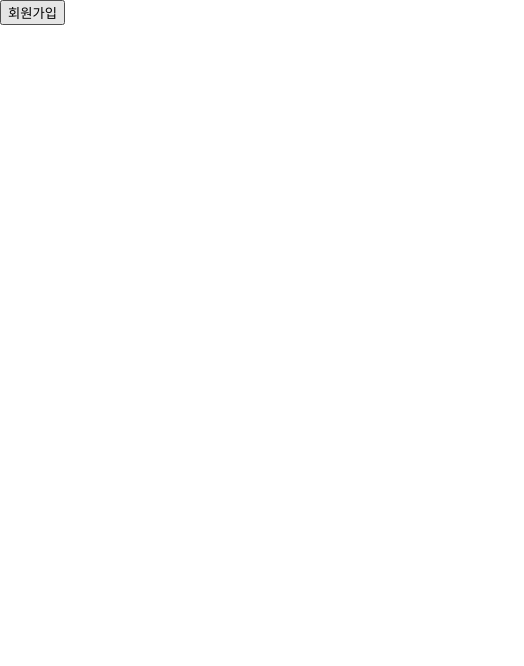
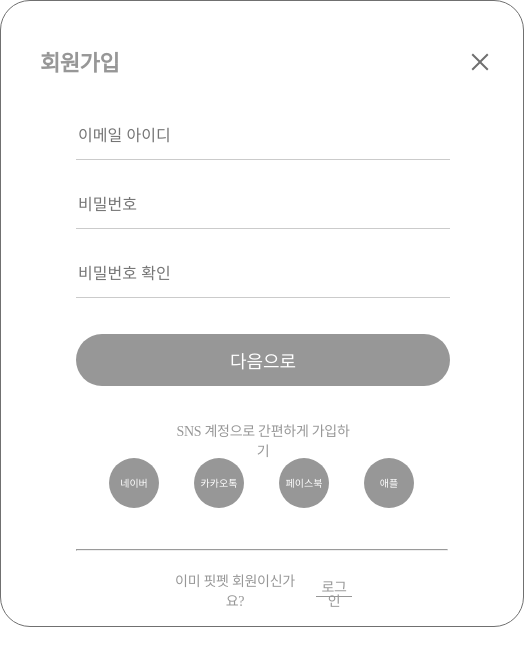
Before and after one commit to cjy0019/FITPET, a React (Create React App) app in the folder fitpet/: page /signup in a window 390 px wide. Shown: the top 666 px of the page, 524 px wide, since content can reach past the window. Built offline with nearby package versions, Linux system fonts and the light colour scheme.

Commit message:
feat : 회원가입 1단계 스타일 적용
- 회원가입 1단계 스타일 적용
- 데스크탑 적용 기준
- 추후 팝업, 반응형 작업 해야 함

```diff
--- /dev/null
+++ b/fitpet/src/components/signUp/SignUp.jsx
@@ -0,0 +1,28 @@
+import React from 'react';
+import styled from 'styled-components';
+import SignUpContent from './SignUpContent';
+import SignUpHeader from './SignUpHeader';
+
+const SignUp = () => {
+  return (
+    <form>
+      <SignUpWrapper>
+        {/* 회원가입 헤더 부분 */}
+        <SignUpHeader />
+        {/* 회원가입 내용 */}
+        <SignUpContent />
+      </SignUpWrapper>
+    </form>
+  );
+};
+
+const SignUpWrapper = styled.div`
+  width: 52.4rem;
+  height: 62.7rem;
+  padding: 5rem 3.9rem 4.7rem;
+  border-radius: 30px;
+  border: solid 1px #707070;
+  background-color: #ffffff;
+`;
+
+export default SignUp;
--- /dev/null
+++ b/fitpet/src/components/signUp/SignUpBottom.jsx
@@ -0,0 +1,54 @@
+import React from 'react';
+import { Link } from 'react-router-dom';
+import styled from 'styled-components';
+
+const SignUpBottom = () => {
+  return (
+    <div>
+      <Line />
+      {/* 라인 아래 부분 */}
+      <BottomTextBlock>
+        <BottomText>이미 핏펫 회원이신가요?</BottomText>
+        <Link to='/login' className='login'>
+          로그인
+        </Link>
+      </BottomTextBlock>
+    </div>
+  );
+};
+
+const Line = styled.hr`
+  margin-bottom: 2.1rem;
+`;
+const BottomTextBlock = styled.div`
+  text-align: center;
+  .login {
+    display: inline-block;
+    width: 3.6rem;
+    height: 1.6rem;
+    margin: 0 0.3rem 0.2rem 1.5rem;
+    font-size: 1.4rem;
+    font-weight: 500;
+    font-stretch: normal;
+    font-style: normal;
+    line-height: 1;
+    letter-spacing: -0.28px;
+    text-align: center;
+    border-bottom: 1px solid #979797;
+    color: #979797;
+  }
+`;
+const BottomText = styled.p`
+  display: inline-block;
+  width: 13.2rem;
+  height: 1.6rem;
+  font-size: 1.4rem;
+  font-weight: normal;
+  font-stretch: normal;
+  font-style: normal;
+  line-height: 1.43;
+  letter-spacing: -0.28px;
+  text-align: center;
+  color: #979797;
+`;
+export default SignUpBottom;
--- a/fitpet/src/components/signUp/SignUpContent.jsx
+++ b/fitpet/src/components/signUp/SignUpContent.jsx
@@ -1,16 +1,24 @@
 import React, { Component } from 'react';
+import SignUpInput from './SignUpInput';
+import SignUpSocial from './SignUpSocial';
+import SignUpBottom from './SignUpBottom';
+import styled from 'styled-components';
 
 export class SignUpContent extends Component {
   render() {
     return (
-      <div>
-        회원가입
-        <button type='button' onClick={this.props.onClose}>
-          close
-        </button>
-      </div>
+      <ContentBlock>
+        {/* 회원 정보 입력 칸, 다음으로 버튼 */}
+        <SignUpInput />
+        {/* sns계정으로 가입 */}
+        <SignUpSocial />
+        <SignUpBottom />
+      </ContentBlock>
     );
   }
 }
 
+const ContentBlock = styled.div`
+  padding: 5rem 3.6rem 0;
+`;
 export default SignUpContent;
--- a/fitpet/src/components/signUp/SignUpDom.jsx
+++ /dev/null
@@ -1,8 +0,0 @@
-import ReactDom from 'react-dom';
-
-const SignUpDom = ({ children }) => {
-  const el = document.getElementById('signUpDom');
-  return ReactDom.createPortal(children, el);
-};
-
-export default SignUpDom;
--- /dev/null
+++ b/fitpet/src/components/signUp/SignUpHeader.jsx
@@ -0,0 +1,38 @@
+import React from 'react';
+import styled from 'styled-components';
+import { CloseOutlined } from '@ant-design/icons';
+
+const SignUpHeader = () => {
+  return (
+    <Header>
+      <HeaderText>회원가입</HeaderText>
+      <CloseBtn>
+        <CloseOutlined styled={{ color: '#979797' }} />
+      </CloseBtn>
+    </Header>
+  );
+};
+
+const Header = styled.div`
+  display: flex;
+  justify-content: space-between;
+`;
+const HeaderText = styled.div`
+  font-size: 2.2rem;
+  font-weight: bold;
+  letter-spacing: -0.44px;
+  line-height: 1.18;
+  color: #979797;
+  text-align: left;
+`;
+const CloseBtn = styled.div`
+  cursor: pointer;
+  margin: 0 0 0 337px;
+  font-size: 2.2rem;
+  width: 15.2px;
+  height: 15.2px;
+  color: #707070;
+  background-color: #ffffff;
+`;
+
+export default SignUpHeader;
--- /dev/null
+++ b/fitpet/src/components/signUp/SignUpInput.jsx
@@ -0,0 +1,47 @@
+import React from 'react';
+import styled from 'styled-components';
+
+const SignUpInput = () => {
+  return (
+    <FormBlock>
+      <Input placeholder='이메일 아이디' type='email' />
+      <Input placeholder='비밀번호' type='password' />
+      <Input placeholder='비밀번호 확인' type='password' />
+      <Button>다음으로</Button>
+    </FormBlock>
+  );
+};
+
+const FormBlock = styled.div`
+  //padding: 3.6rem 5rem;
+`;
+
+const Input = styled.input`
+  display: block;
+  width: 37.39rem;
+  height: 3.3rem;
+  margin: 0 289px 36px 0;
+  font-size: 1.6rem;
+  font-weight: normal;
+  font-stretch: normal;
+  font-style: normal;
+  line-height: 1.19;
+  letter-spacing: 0em;
+  text-align: left;
+  color: #cbcbcb;
+  border: none;
+  border-bottom: solid 0.5px #cbcbcb;
+  padding-bottom: 1.4rem;
+`;
+const Button = styled.button`
+  cursor: pointer;
+  width: 374px;
+  height: 52px;
+  border-radius: 26px;
+  background-color: #979797;
+  border: none;
+  color: #ffffff;
+  font-size: 1.8rem;
+`;
+
+export default SignUpInput;
--- /dev/null
+++ b/fitpet/src/components/signUp/SignUpSocial.jsx
@@ -0,0 +1,48 @@
+import React from 'react';
+import styled from 'styled-components';
+
+const SignUpSocial = () => {
+  return (
+    <SocialBox>
+      <SocialText>SNS 계정으로 간편하게 가입하기</SocialText>
+      {/* sns로 가입하기 버튼 */}
+      <SocialBtn>네이버</SocialBtn>
+      <SocialBtn>카카오톡</SocialBtn>
+      <SocialBtn>페이스북</SocialBtn>
+      <SocialBtn>애플</SocialBtn>
+    </SocialBox>
+  );
+};
+
+const SocialBox = styled.div`
+  display: block;
+  padding: 3.6rem 3.3rem;
+`;
+const SocialText = styled.p`
+  width: 17.8rem;
+  height: 1.6rem;
+  margin: 0 6.5rem 2rem;
+  font-size: 1.4rem;
+  font-weight: normal;
+  font-stretch: normal;
+  font-style: normal;
+  line-height: 1.43;
+  letter-spacing: -0.28px;
+  text-align: center;
+  color: #979797;
+`;
+const SocialBtn = styled.button`
+  cursor: pointer;
+  width: 5rem;
+  height: 5rem;
+  font-size: 1rem;
+  justify-content: space-between;
+  background-color: #979797;
+  color: white;
+  border-radius: 30px;
+  border: none;
+  :not(:last-child) {
+    margin: 0 3.5rem 0 0;
+  }
+`;
+export default SignUpSocial;
--- a/fitpet/src/pages/SignUpPage.jsx
+++ b/fitpet/src/pages/SignUpPage.jsx
@@ -1,50 +1,7 @@
-// 회원가입
-import React, { Component } from 'react';
-import SignUpDom from '../components/signUp/SignUpDom';
-import SignUpContent from '../components/signUp/SignUpContent';
-
-class SignUpPage extends Component {
-  constructor(props) {
-    super(props);
-
-    this.state = {
-      isOpenSignUp: false,
-    };
-    this.openSignUp = this.openSignUp.bind(this);
-    this.closeSignUp = this.closeSignUp.bind(this);
-  }
-
-  // 회원가입 팝업 창 열기
-  openSignUp() {
-    this.setState({
-      isOpenSignUp: true,
-    });
-  }
-
-  // 회원가입 팝업 창 닫기
-  closeSignUp() {
-    this.setState({
-      isOpenSignUp: false,
-    });
-  }
-
-  render() {
-    return (
-      <div>
-        <div>
-          <button type='button' id='signUpDom' onClick={this.openSignUp}>
-            {' '}
-            회원가입{' '}
-          </button>
-          {this.state.isOpenSignUp && (
-            <SignUpDom>
-              <SignUpContent onClose={this.closeSignUp} />
-            </SignUpDom>
-          )}
-        </div>
-      </div>
-    );
-  }
-}
+import React from 'react';
+import SignUp from '../components/signUp/SignUp';
+const SignUpPage = () => {
+  return <SignUp />;
+};
 
 export default SignUpPage;
```
